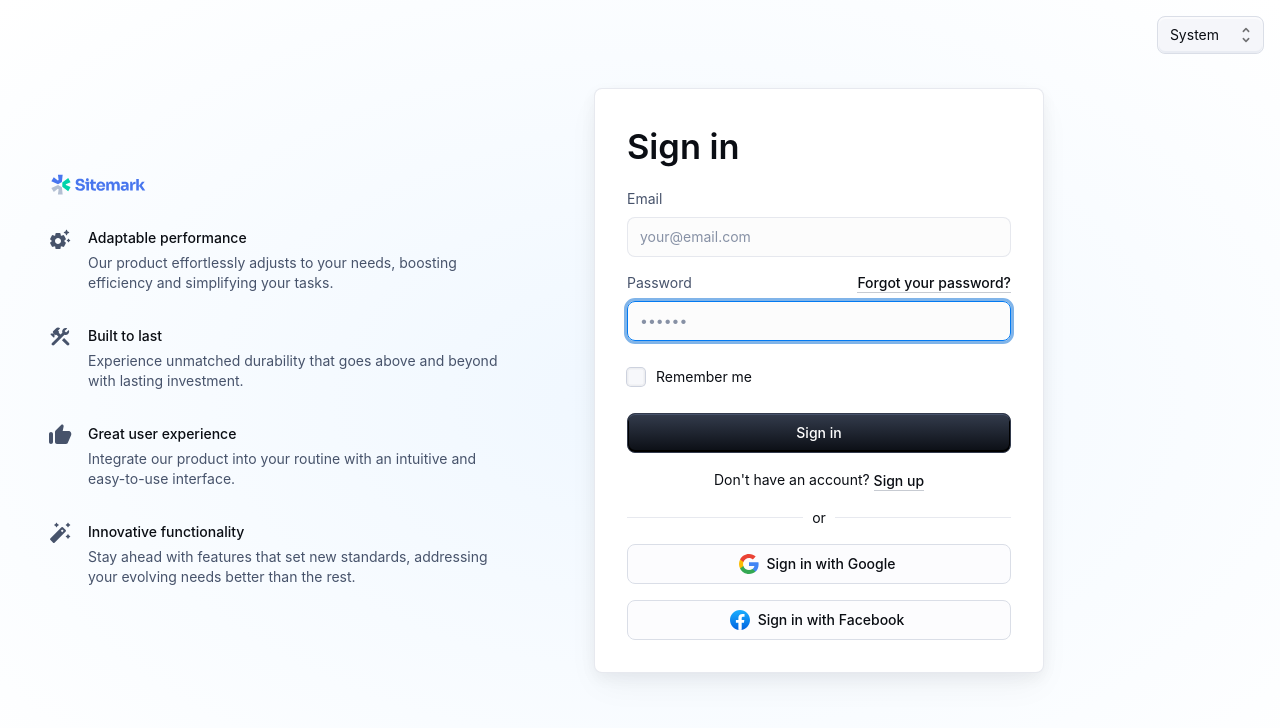
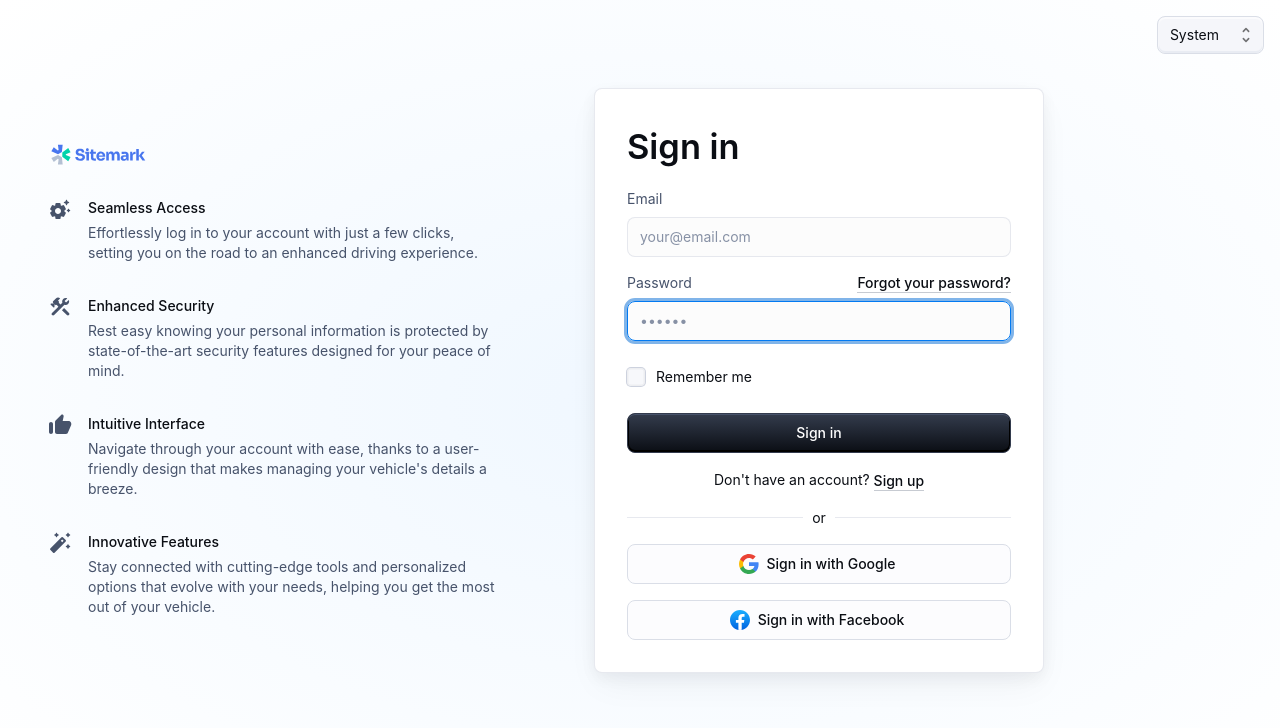
Before and after one commit to SGYSY/hermes-ev-manufacturing-system, a React (Create React App) app: page / in a window 1280 px wide. Shown: the top 728 px of the page. Built offline with nearby package versions, Linux system fonts and the light colour scheme.

Commit message:
Modified the text introduction on the sign in page

```diff
--- a/src/templates/sign-in-side/Content.js
+++ b/src/templates/sign-in-side/Content.js
@@ -13,27 +13,27 @@ import { SitemarkIcon } from './CustomIcons';
 const items = [
   {
     icon: <SettingsSuggestRoundedIcon sx={{ color: 'text.secondary' }} />,
-    title: 'Adaptable performance',
+    title: 'Seamless Access',
     description:
-      'Our product effortlessly adjusts to your needs, boosting efficiency and simplifying your tasks.',
+      'Effortlessly log in to your account with just a few clicks, setting you on the road to an enhanced driving experience.',
   },
   {
     icon: <ConstructionRoundedIcon sx={{ color: 'text.secondary' }} />,
-    title: 'Built to last',
+    title: 'Enhanced Security',
     description:
-      'Experience unmatched durability that goes above and beyond with lasting investment.',
+      'Rest easy knowing your personal information is protected by state-of-the-art security features designed for your peace of mind.',
   },
   {
     icon: <ThumbUpAltRoundedIcon sx={{ color: 'text.secondary' }} />,
-    title: 'Great user experience',
+    title: 'Intuitive Interface',
     description:
-      'Integrate our product into your routine with an intuitive and easy-to-use interface.',
+      'Navigate through your account with ease, thanks to a user-friendly design that makes managing your vehicle\'s details a breeze.',
   },
   {
     icon: <AutoFixHighRoundedIcon sx={{ color: 'text.secondary' }} />,
-    title: 'Innovative functionality',
+    title: 'Innovative Features',
     description:
-      'Stay ahead with features that set new standards, addressing your evolving needs better than the rest.',
+      'Stay connected with cutting-edge tools and personalized options that evolve with your needs, helping you get the most out of your vehicle.',
   },
 ];
 
```
Also changed, not shown: src/templates/sign-in-side/Content.tsx (+32 -12 lines).
